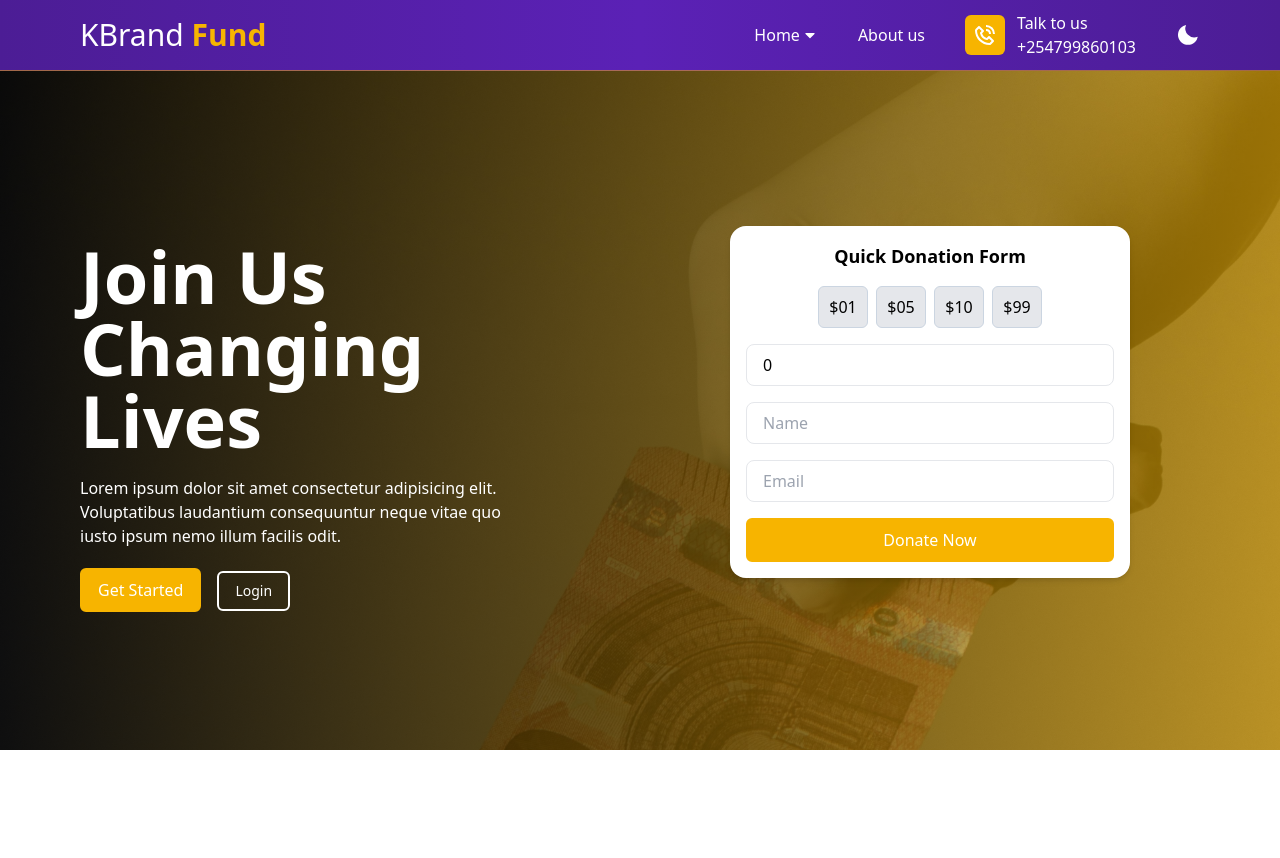
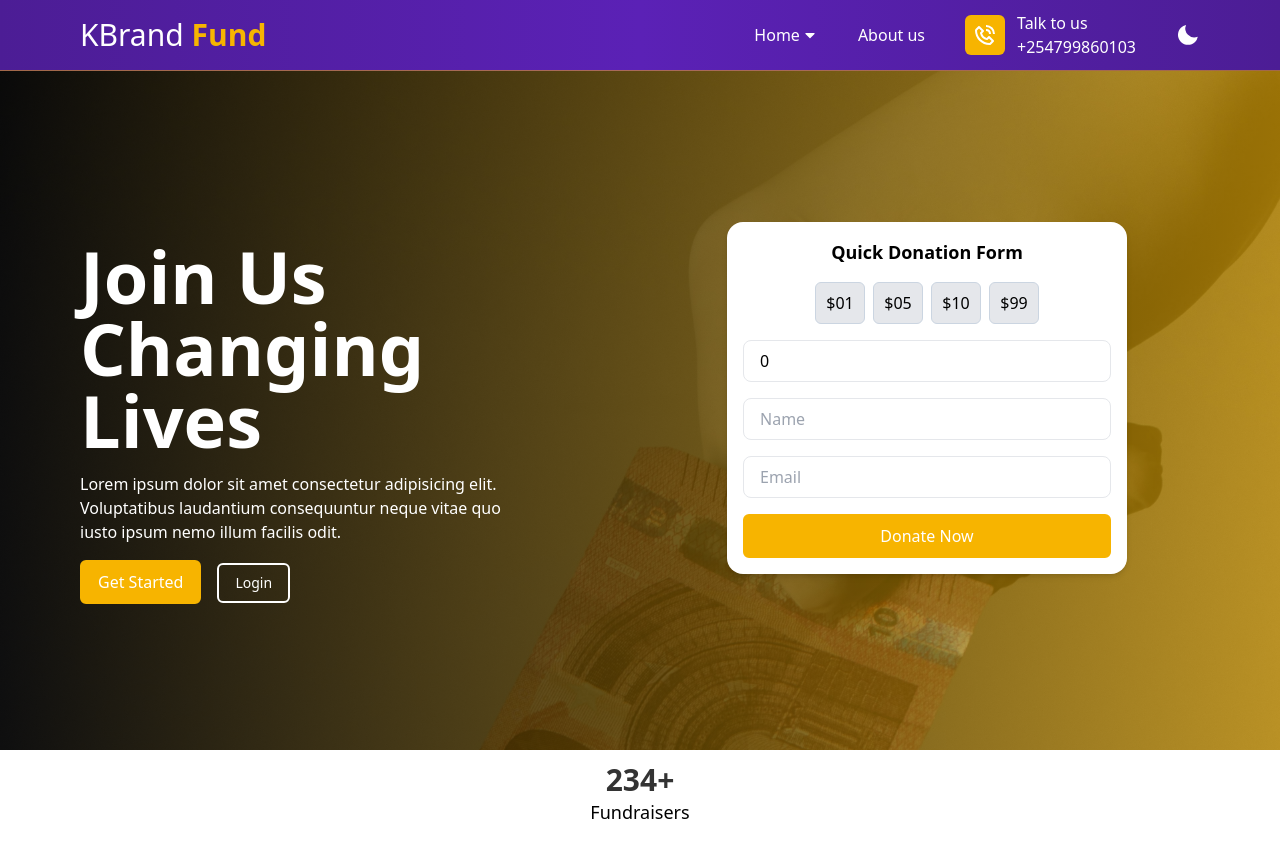
Before and after one commit to KBriaan/react-fund, a React (Vite) app: page / in a window 1280 px wide. Shown: the top 858 px of the page. Before the commit the page ends 800 px from the top, so only its background shows below. Built offline with nearby package versions, Linux system fonts and the light colour scheme.

Commit message:
Added a counter section

```diff
--- a/src/App.jsx
+++ b/src/App.jsx
@@ -1,5 +1,6 @@
 import Hero from "./components/Hero/Hero";
 import Navbar from "./components/Navbar/Navbar";
+import OverviewCounter from "./components/OverviewCounter/OverviewCounter";
 
 export default function App() {
   return (
@@ -7,6 +8,7 @@ export default function App() {
     <main className="overflow-x-hidden dark:bg-gray-900 bg-white">
       <Navbar/>
       <Hero/>
+      <OverviewCounter/>
     </main>
     </>
   )
--- a/src/components/Hero/Hero.jsx
+++ b/src/components/Hero/Hero.jsx
@@ -54,14 +54,14 @@ const Hero = () => {
     <div style={bgStyle}>
       <div className="min-h-[650px] md:min-h-[750px] bg-gradient-to-r from-black/80 to-primary/60 pt-3 pb-10 md:pt-48">
         <div className="container">
-          <div className="grid grid-cols-1 lg:grid-cols-2 items-center gap-10 text-white">
+          <div className="grid grid-cols-1 lg:grid-cols-2 items-center gap-7 text-white">
             {/* hero text section */}
-            <div className="flex flex-col items-center text-center gap-5 pt-12 lg:items-start lg:text-left lg:max-w-[450px]">
+            <div className="flex flex-col items-center text-center gap-4 pt-12 lg:items-start lg:text-left lg:max-w-[450px]">
               <motion.h1
                 variants={FadeUp(0.2)}
                 initial="initial"
                 animate="animate"
-                className="text-5xl lg:text-7xl font-bold"
+                className="text-4xl lg:text-7xl font-bold"
               >
                 Join Us Changing Lives
               </motion.h1>
--- /dev/null
+++ b/src/components/OverviewCounter/OverviewCounter.jsx
@@ -0,0 +1,31 @@
+import { motion } from "framer-motion";
+import CountUp from "react-countup";
+const OverviewCounter = () => {
+  return (
+    <motion.section
+      initial={{ opacity: 0, scale: 0.5 }}
+      whileInView={{ opacity: 1, scale: 1 }}
+      transition={{ type: "spring", stiffness: 100 }}
+      className="container h-12 md:h-32 p-3"
+    >
+      <div>
+        <div className="flex flex-col items-center justify-center">
+          <p className="text-sm font-bold text-black/80 dark:text-white sm:text-lg md:text-3xl">
+
+            <CountUp
+              enableScrollSpy={true}
+              scrollSpyOnce={true}
+              start={0}
+              end={234}
+              suffix="+"
+              duration={2.75}
+            />
+          </p>
+          <p className="sm:text-md text-xs md:text-lg">Fundraisers</p>
+        </div>
+      </div>
+    </motion.section>
+  );
+};
+
+export default OverviewCounter;
```
